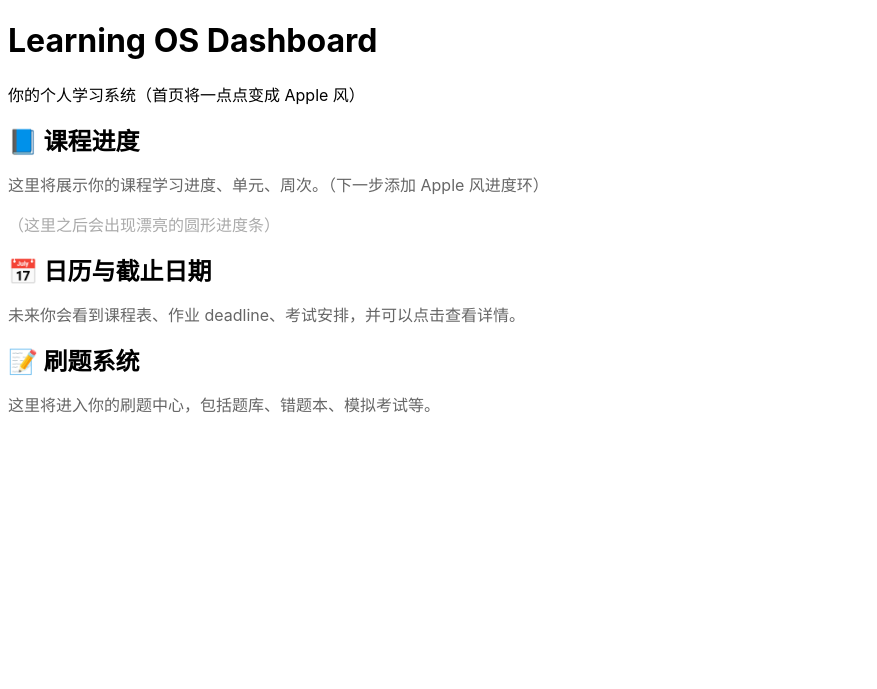
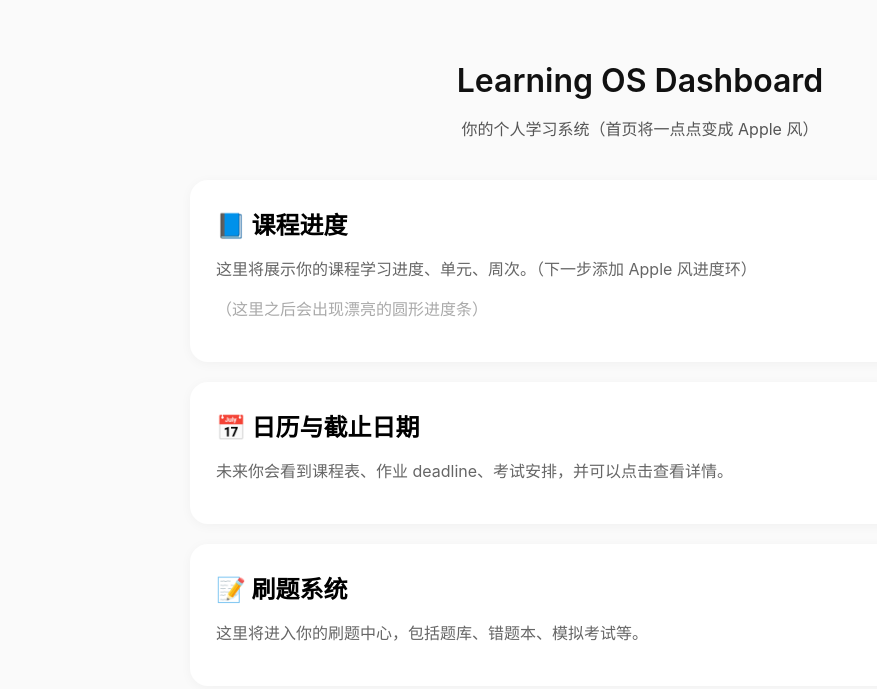
Before and after one commit to Aniyaqwq/BOBO-Learning, a plain HTML site: page index.html in a window 1280 px wide. Shown: the whole page, without its empty margins (0-877 px from the left). Drawn offline with Linux system fonts and the light colour scheme.

Commit message:
Update style.css

```diff
--- a/assets/style.css
+++ b/assets/style.css
@@ -1,17 +1,49 @@
-<!DOCTYPE html>
-<html>
-<head>
-    <meta charset="UTF-8">
-    <title>Learning OS Dashboard</title>
-    <link rel="stylesheet" href="assets/style.css">
-</head>
-<body>
-    <h1 style="font-family: -apple-system, BlinkMacSystemFont, 'SF Pro Display', Arial; text-align:center; margin-top:40px;">
-        Learning OS Dashboard
-    </h1>
+/* ========== Apple Minimalist Style ========== */
 
-    <p style="text-align:center; color:#555;">
-        这是你的个人学习系统（首页将在接下来几步逐渐丰富）
-    </p>
-</body>
-</html>
+/* 页面背景 + Apple 字体 */
+body {
+    font-family: -apple-system, BlinkMacSystemFont, "SF Pro Display",
+                 "SF Pro Text", Helvetica Neue, Arial, sans-serif;
+    background-color: #fafafa;
+    margin: 0;
+    padding: 0;
+}
+
+/* 中央内容容器（宽度适中、居中） */
+.container {
+    width: 85%;
+    max-width: 900px;
+    margin: 0 auto;
+    padding-top: 40px;
+}
+
+/* 主标题（大号 Apple 风） */
+h1 {
+    font-weight: 600;
+    font-size: 32px;
+    color: #111;
+    text-align: center;
+    margin-bottom: 10px;
+}
+
+/* 子标题 */
+.subtitle {
+    text-align: center;
+    color: #555;
+    margin-bottom: 40px;
+}
+
+/* Apple 风卡片 */
+.card {
+    background: #fff;
+    border-radius: 18px;
+    padding: 26px;
+    margin-bottom: 20px;
+    box-shadow: 0 2px 12px rgba(0,0,0,0.04);
+    transition: all 0.25s ease;
+}
+
+.card:hover {
+    transform: translateY(-2px);
+    box-shadow: 0 8px 20px rgba(0,0,0,0.08);
+}
```
